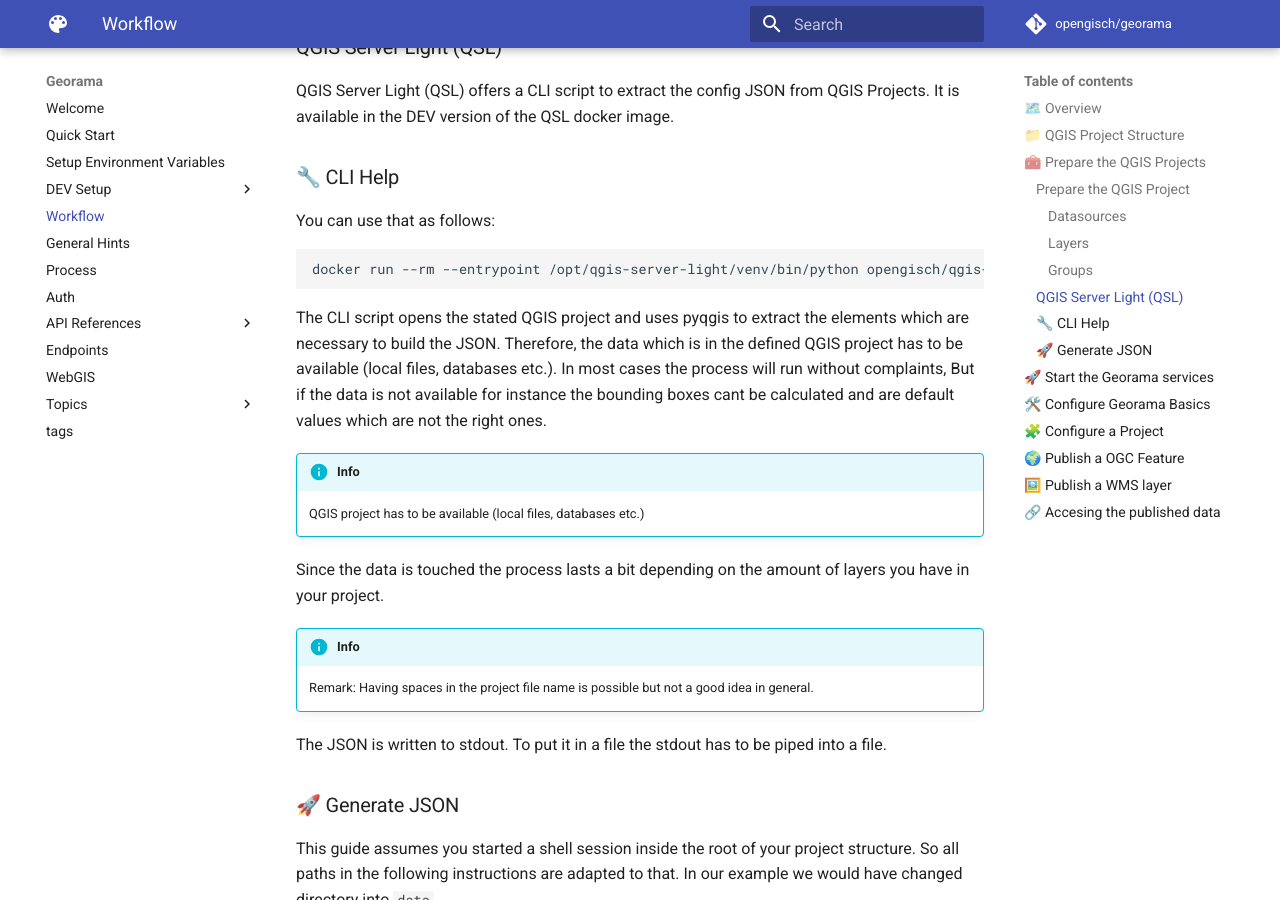
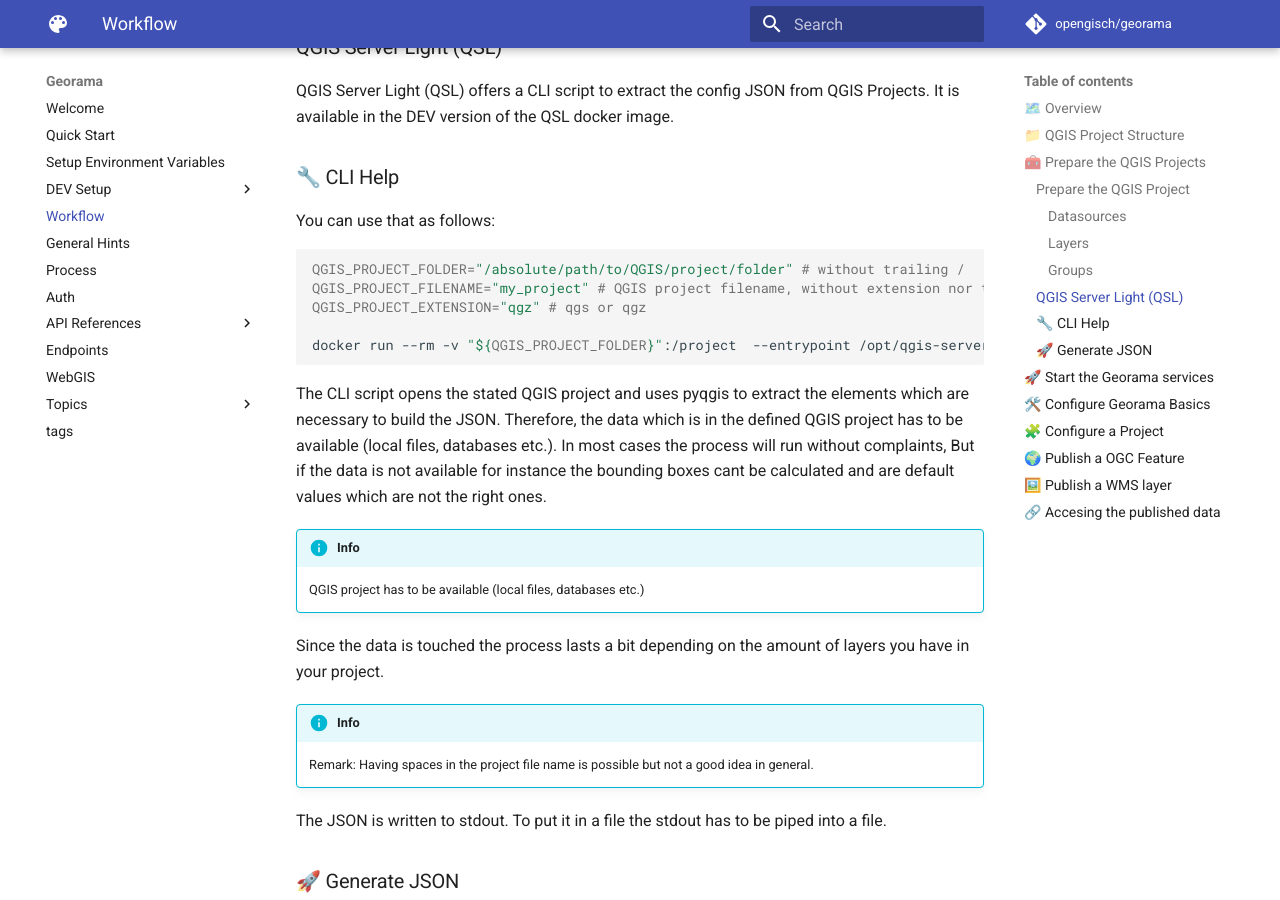
Before and after one commit to opengisch/georama, an MkDocs documentation site: the page built from docs/src/workflow.md, in a window 1280 px wide and 900 px high, scrolled down 3698 px. Built offline with MkDocs 1.6.1 and Material for MkDocs 9.7.7, drawn with Linux system fonts in a browser that asks for light colours; comment, search, counter and statistics services are not loaded.

Commit message:
Putting a usable docker run qsl-exporter command in the docs

````diff
--- a/docs/src/workflow.md
+++ b/docs/src/workflow.md
@@ -105,7 +105,12 @@
 You can use that as follows:
 
 ```shell
-docker run --rm --entrypoint /opt/qgis-server-light/venv/bin/python opengisch/qgis-server-light-dev:latest -m qgis_server_light.exporter.cli --help
+
+QGIS_PROJECT_FOLDER="/absolute/path/to/QGIS/project/folder" # without trailing /
+QGIS_PROJECT_FILENAME="my_project" # QGIS project filename, without extension nor trailing dot
+QGIS_PROJECT_EXTENSION="qgz" # qgs or qgz
+
+docker run --rm -v "${QGIS_PROJECT_FOLDER}":/project  --entrypoint /opt/qgis-server-light/venv/bin/python opengisch/qgis-server-light-dev:latest -m qgis_server_light.exporter.cli --unify_layer_names_by_group True --project "/project/${QGIS_PROJECT_FILENAME}.${QGIS_PROJECT_EXTENSION}" > "${QGIS_PROJECT_FOLDER}/${QGIS_PROJECT_FILENAME}.json"
 ```
 
 The CLI script opens the stated QGIS project and uses pyqgis to extract the elements which are necessary to
````
